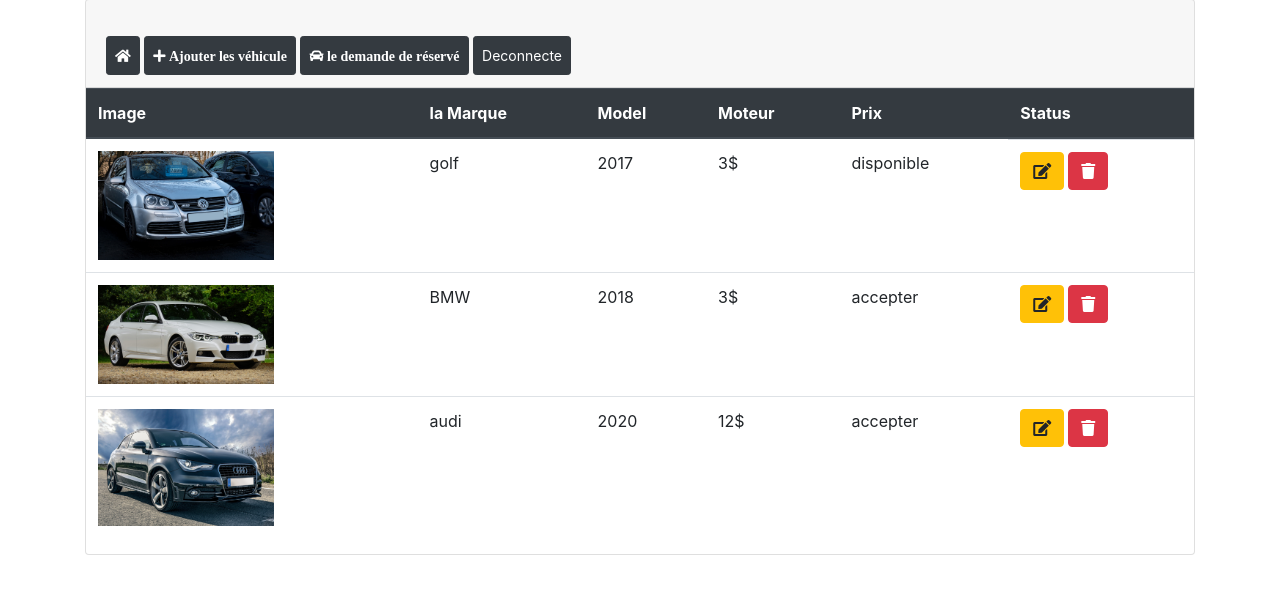
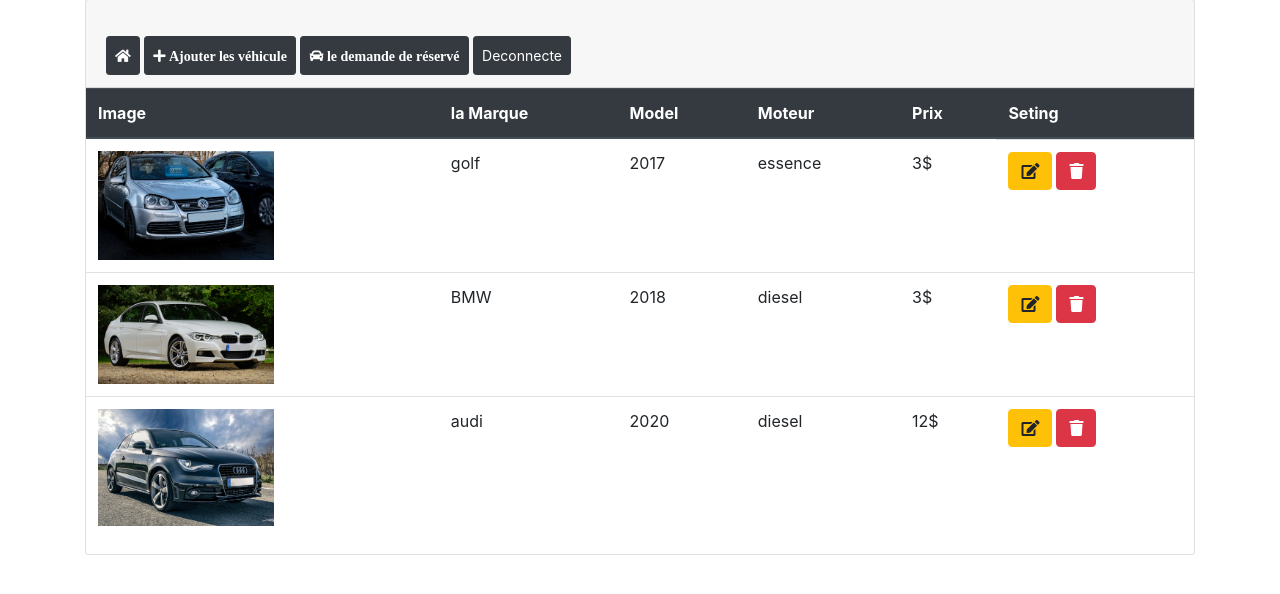
Before and after one commit to zakaria-batty/location-voiture, a PHP site: page /admin/view.php in a window 1280 px wide. Shown: the part 25-619 px from the top of the page. Run offline with PHP 8.4, Linux system fonts and the light colour scheme; data comes from the database, SQL or seed files in the repository; some libraries are stand-ins or nearby versions.

Commit message:
modified

```diff
--- a/admin/dashboard/modifier.php
+++ b/admin/dashboard/modifier.php
@@ -36,7 +36,7 @@
         endif;
         ?>
         <div class="row col-lg-12 mx-auto">
-            <a href="../index.php" class="btn btn-sm btn-dark my-4">
+            <a href="../view.php" class="btn btn-sm btn-dark my-4">
                 <i class="fas fa-home"></i>
             </a>
             <div class="card mb-3">
--- a/admin/index.php
+++ b/admin/index.php
@@ -11,8 +11,8 @@
     $query = "SELECT * FROM admin WHERE useradmin = '$useradmin' && password = '$password'";
     $run = mysqli_query($db, $query);
 
-    $result = mysqli_fetch_array($run);
-    if ($result) {
+    $data = mysqli_fetch_array($run);
+    if ($data) {
         header("location:view.php");
     } else {
         header("location:index.php?message=err");
--- a/admin/view.php
+++ b/admin/view.php
@@ -24,6 +24,7 @@
                             Deconnecte
                         </a>
                     </nav>
+                    <!-- ------------------------------------------ -->
                     <?php
                     if (isset($_GET['message']) && $_GET['message'] == 'modifier') :
                         echo "<div class='alert alert-success mt-4 p-2'>le véhicule Modifié a été avec succès</div>";
@@ -140,7 +141,7 @@
                                 <th scope="col">Model</th>
                                 <th scope="col">Moteur</th>
                                 <th scope="col">Prix</th>
-                                <th scope="col">Status</th>
+                                <th scope="col">Seting</th>
                             </tr>
                         </thead>
                         <tbody class="bg-white">
@@ -155,8 +156,8 @@
                                     </td>
                                     <td><?= $data['marque'] ?></td>
                                     <td><?= $data['model'] ?></td>
+                                    <td><?= $data['moteur'] ?></td>
                                     <td><?= $data['prix'] ?>$</td>
-                                    <td><?= $data['status'] ?></td>
                                     <td class="d-flex flex-row">
                                         <a href="dashboard/modifier.php?id=<?= $data['id'] ?>" class="btn bnt-sm btn-warning mr-1"><i class="fa fa-edit"></i></a>
                                         <form method="post" action="dashboard/check.php">
```
